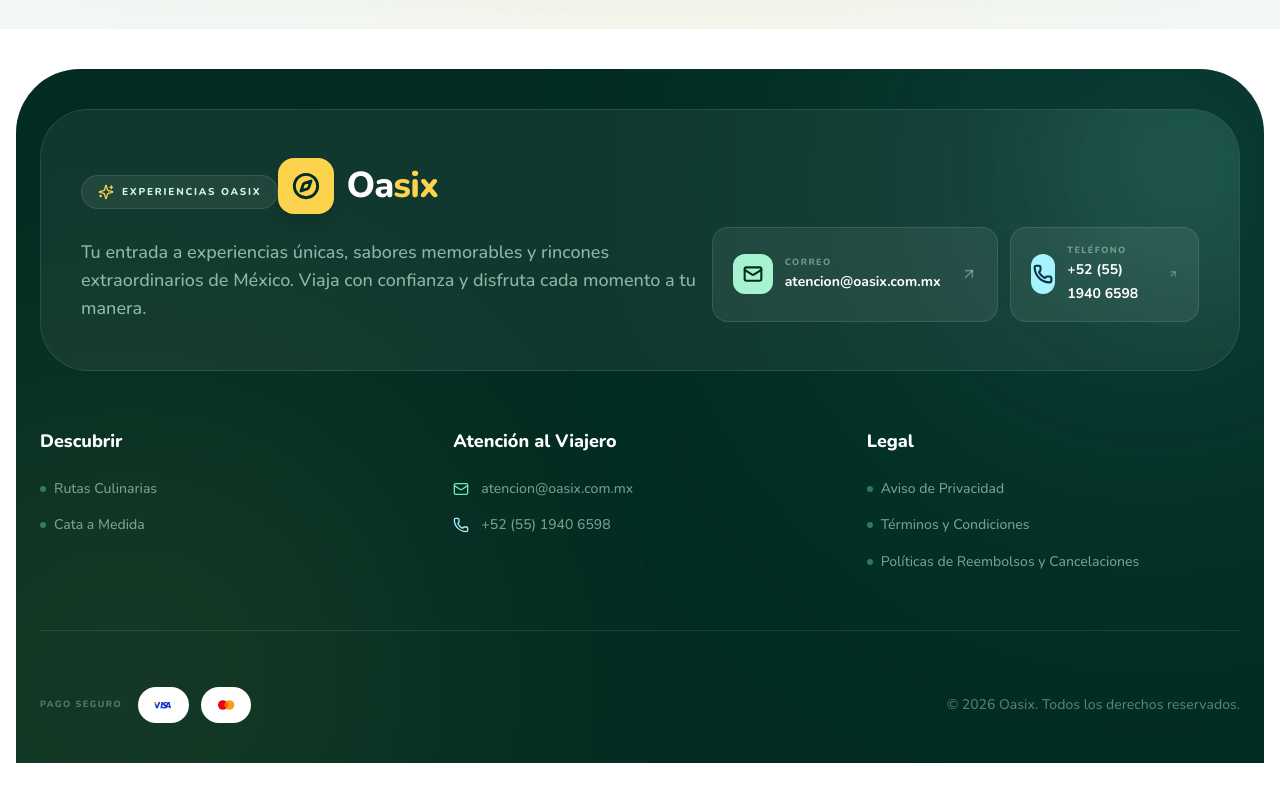
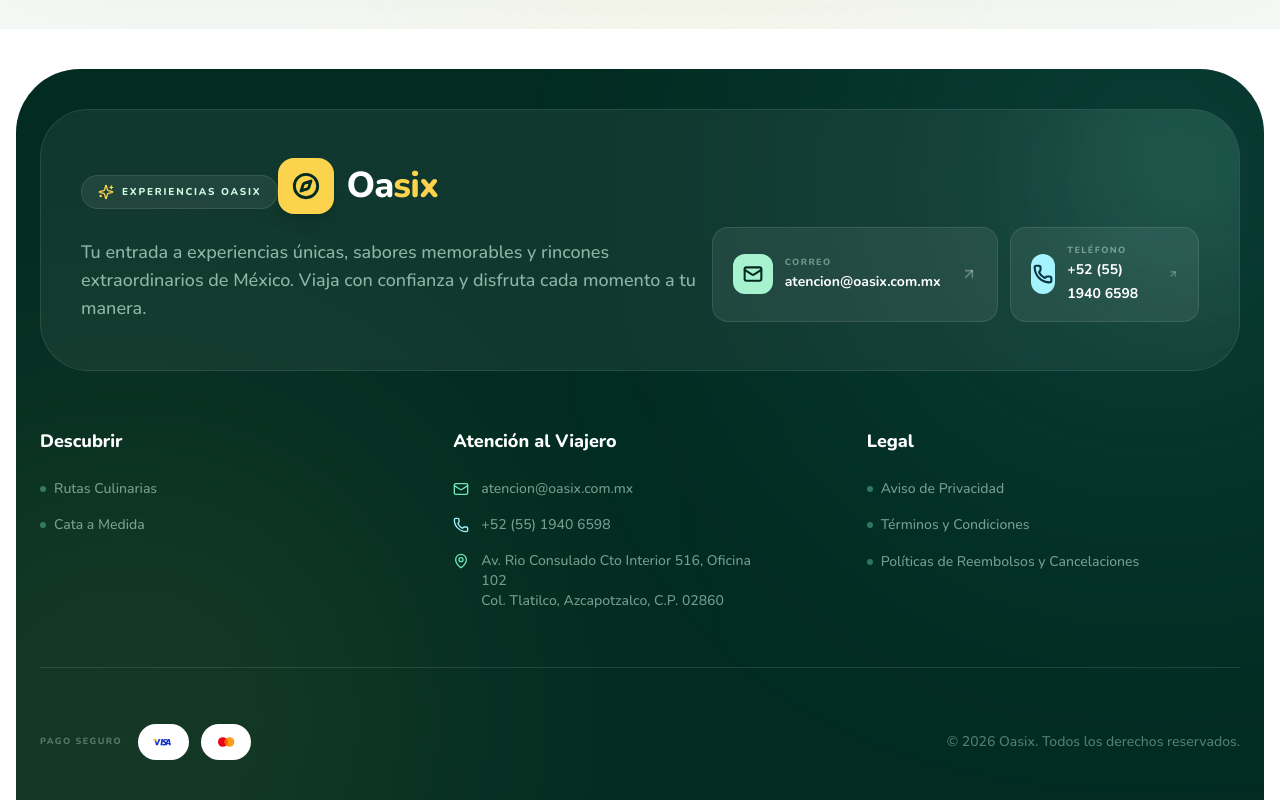
Before and after one commit to JaknetProyectos/Oasix, a Next.js app: page /en in a window 1280 px wide. Shown: the part 6249-7049 px from the top of the page. Before the commit the page ends 7012 px from the top, so only its background shows below. Built offline with nearby package versions, Linux system fonts and the light colour scheme; no server answers.

Commit message:
Add MapPin link to Footer component

```diff
--- a/src/components/Footer.tsx
+++ b/src/components/Footer.tsx
@@ -9,6 +9,7 @@
   Compass,
   ArrowUpRight,
   Sparkles,
+  MapPin,
 } from "lucide-react";
 
 export function Footer() {
@@ -154,6 +155,18 @@
               <Phone className="h-4 w-4 text-cyan-200" />
               +52 (55) 1940 6598
             </a>
+            <a
+              href="https://www.google.com/maps/search/?api=1&query=Av.+Rio+Consulado+Cto+Interior+516+Col+Tlatilco+Azcapotzalco"
+              target="_blank"
+              rel="noopener noreferrer"
+              className="flex w-fit items-start gap-3 text-sm font-medium text-emerald-100/55 transition-colors hover:text-amber-300 text-left max-w-[300px]"
+            >
+              <MapPin className="mt-0.5 h-4 w-4 shrink-0 text-emerald-300" />
+              <span>
+                Av. Rio Consulado Cto Interior 516, Oficina 102<br />
+                Col. Tlatilco, Azcapotzalco, C.P. 02860
+              </span>
+            </a>
           </div>
 
           <div className="flex flex-col gap-4">
```
